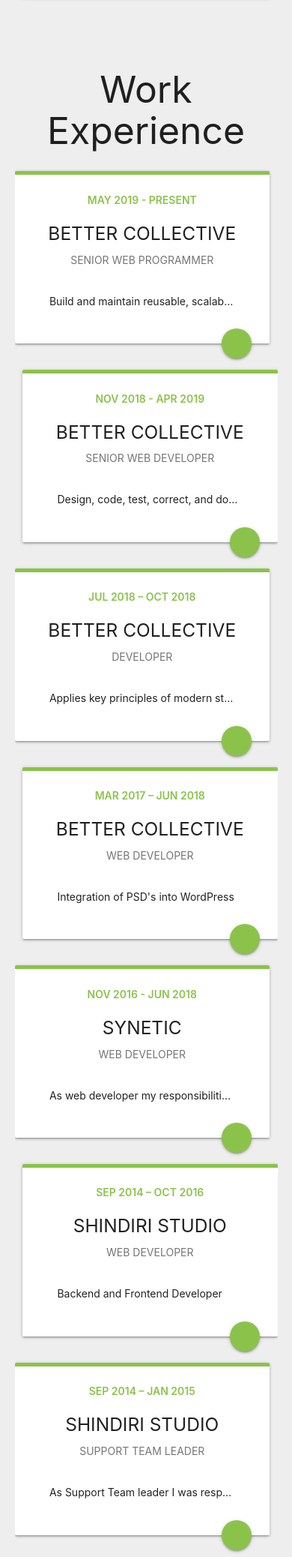
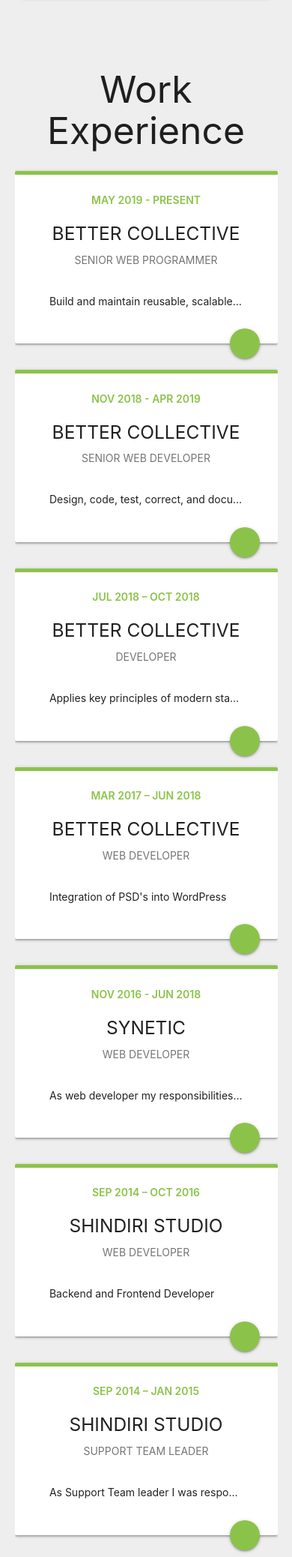
Before and after one commit to raNikola/ranikola.github.io, a PHP site: page / in a window 390 px wide. Shown: the part 2734-4810 px from the top of the page at 75% size. Run offline with PHP 8.4, Linux system fonts and the light colour scheme; some libraries are stand-ins or nearby versions.

Commit message:
Fix Experience Style for mobile
Took 4 minutes

```diff
--- a/assets/css/main_style.css
+++ b/assets/css/main_style.css
@@ -290,11 +290,15 @@
   main .experience .timeline__second {
     margin-top: 0;
   }
-
+  main .experience .timeline__box-left {
+    padding: 0;
+  }
   main .experience .timeline__box-left .timeline__card {
     margin-right: 0;
   }
-
+  main .experience .timeline__box-right {
+    padding: 0;
+  }
   main .experience .timeline__box-right .timeline__card {
     margin-left: 0;
   }
--- a/assets/css/main_style.scss
+++ b/assets/css/main_style.scss
@@ -372,15 +372,25 @@
 }
 
 @media only screen and (max-width: 601px) {
-  main .experience .timeline__second {
-    margin-top: 0;
-  }
+  main .experience .timeline {
+    &__second {
+      margin-top: 0;
+    }
 
-  main .experience .timeline__box-left .timeline__card {
-    margin-right: 0;
-  }
+    &__box-left {
+      padding: 0;
 
-  main .experience .timeline__box-right .timeline__card {
-    margin-left: 0;
+      .timeline__card {
+        margin-right: 0;
+      }
+    }
+
+    &__box-right {
+      padding: 0;
+
+      .timeline__card {
+        margin-left: 0;
+      }
+    }
   }
 }
```
Also changed, not shown: 1 other file.
